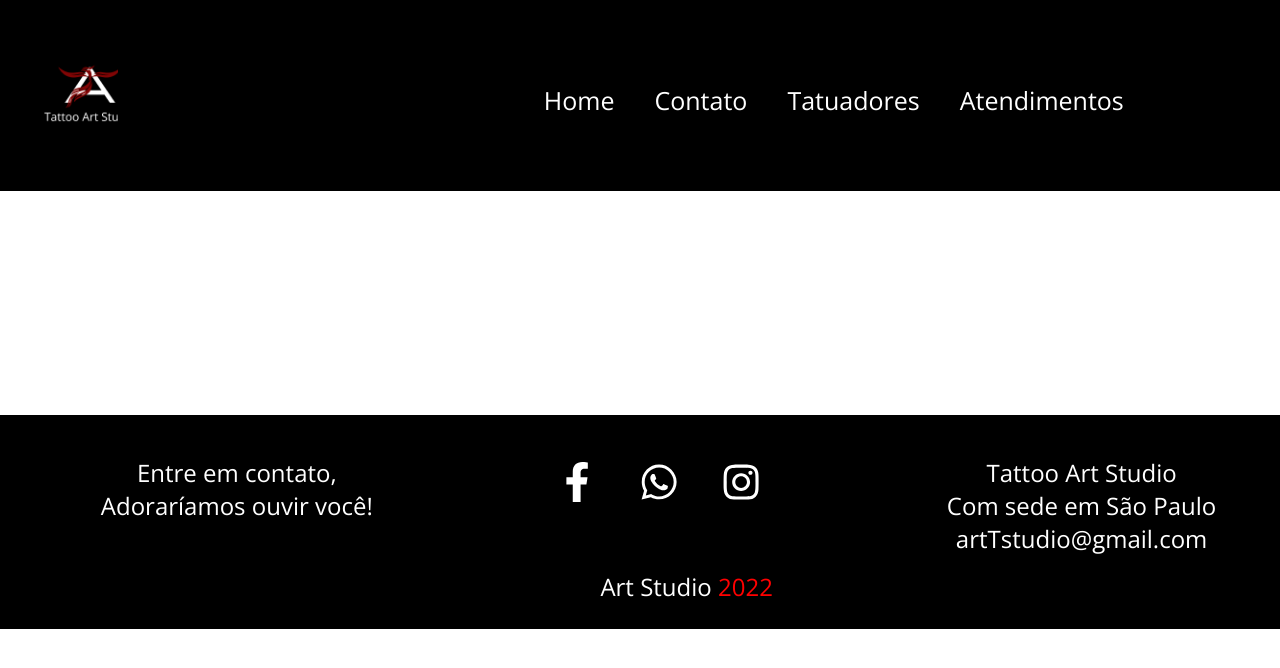
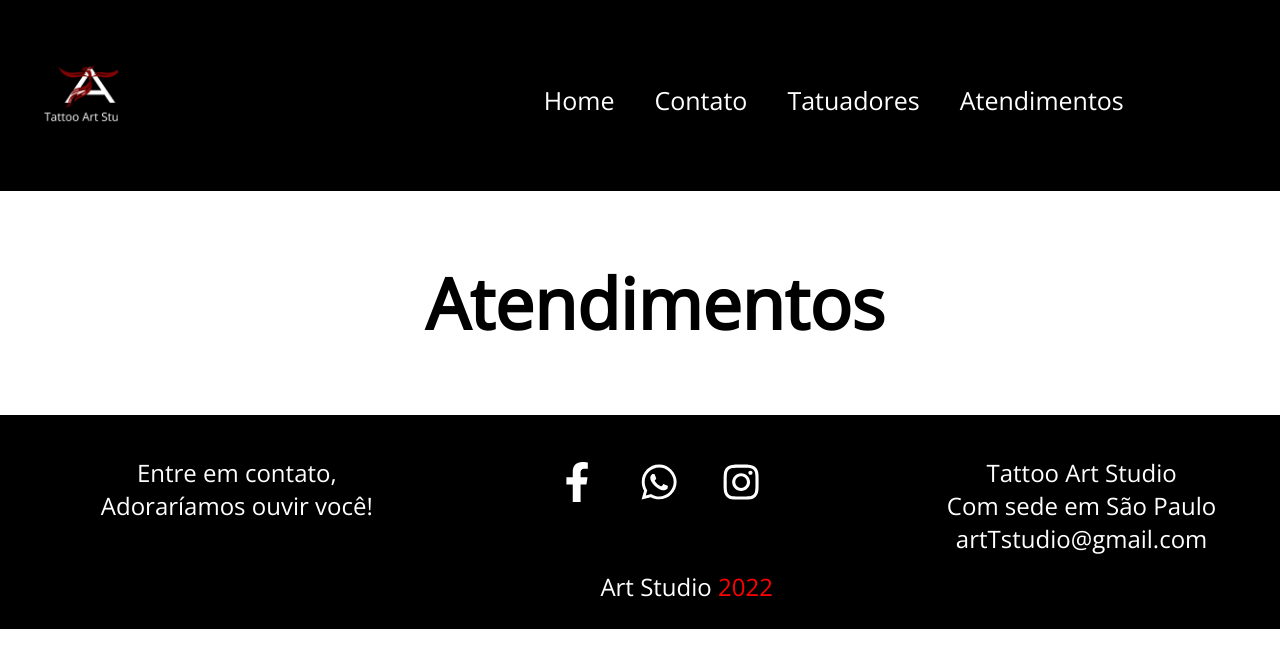
Before and after one commit to CibeleMartins/TattooArtStudio-M5, a React (Create React App) app: page /Atendimentos in a window 1280 px wide. Shown: the top 668 px of the page. Built offline with nearby package versions, Linux system fonts and the light colour scheme.

Commit message:
pequena alteração

```diff
--- a/src/pages/Atendimentos.module.css
+++ b/src/pages/Atendimentos.module.css
@@ -2,6 +2,6 @@
     font-family: "Open Sans", sans-serif;
 }
 
-.fundo {
+.fundo h1{
     color: black;
 }
```
